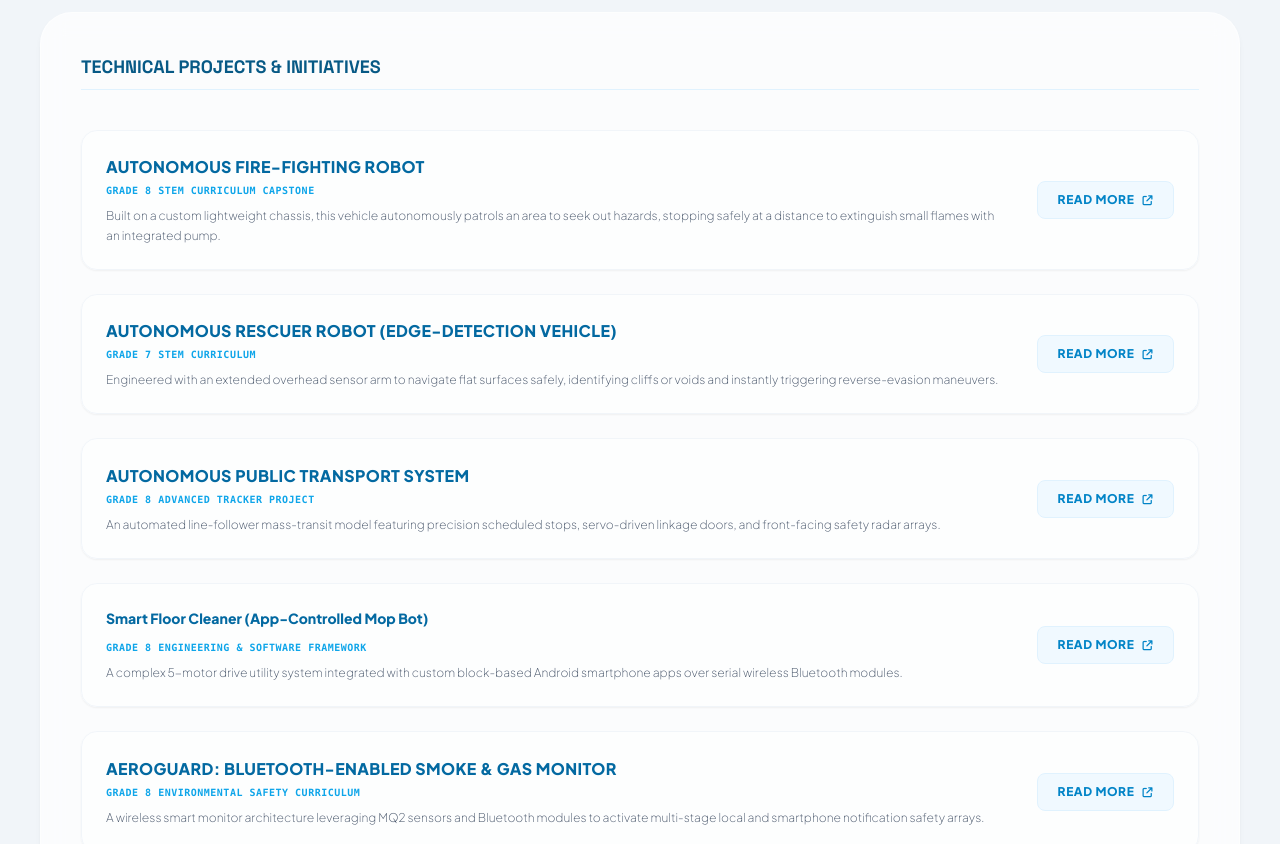
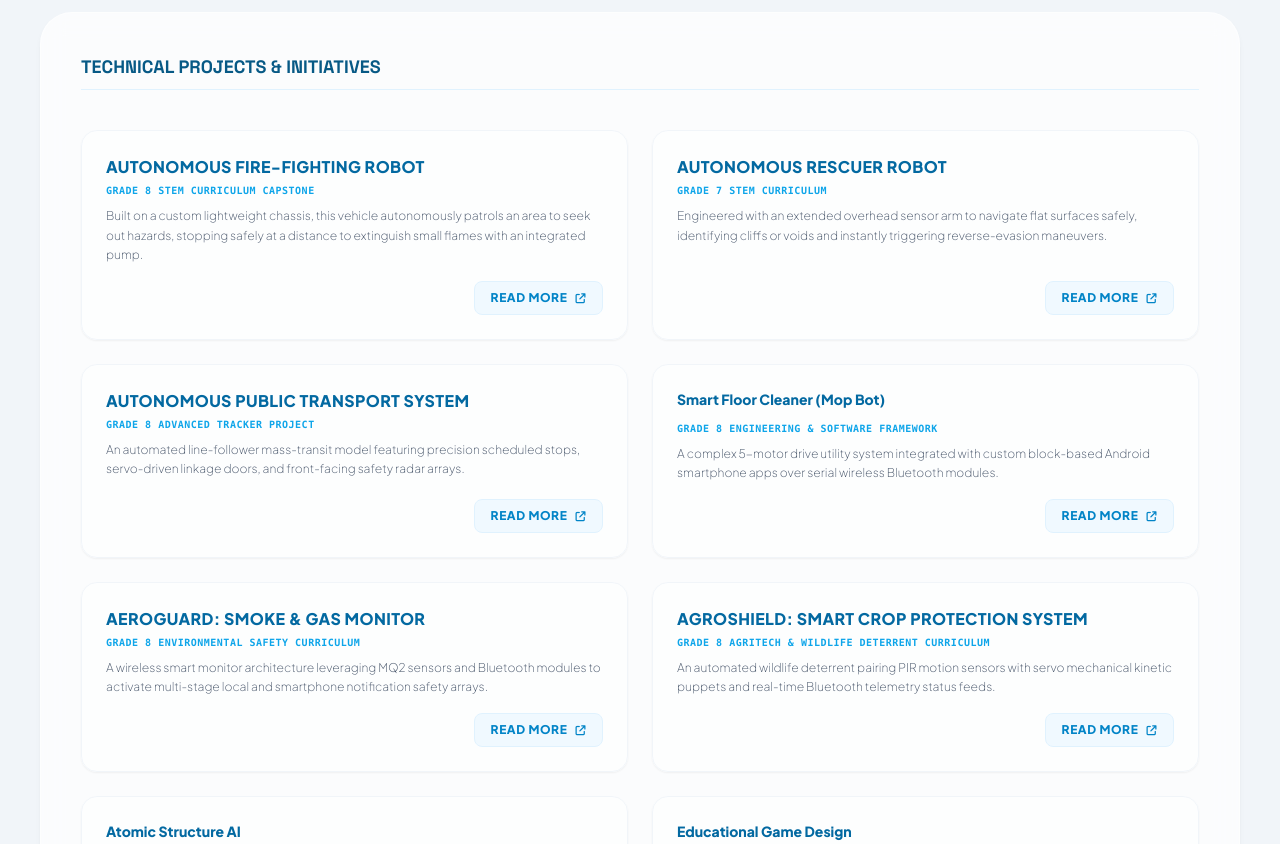
Before and after one commit to venkat1info-sys/Vengadeshperumal-Thangaraj, a plain HTML site: page index.html in a window 1280 px wide. Shown: the part 1920-2764 px from the top of the page. Drawn offline with nearby package versions, Linux system fonts and the light colour scheme.

Commit message:
Update index.html

```diff
--- a/index.html
+++ b/index.html
@@ -35,7 +35,7 @@
                         background-color 0.3s ease;
         }
         .interactive-project-card:hover {
-            transform: translateY(-6px) scale(1.02);
+            transform: translateY(-6px) scale(1.01);
             box-shadow: 0 20px 25px -5px rgba(2, 132, 199, 0.1), 0 10px 10px -5px rgba(2, 132, 199, 0.04);
             background-color: rgb(255, 255, 255);
             cursor: pointer;
@@ -185,71 +185,96 @@
 
         <section id="projects" class="glass-panel p-10 card-shadow">
             <h2 class="font-display text-lg font-bold uppercase mb-10 text-sky-800 border-b border-sky-100 pb-2">Technical Projects & Initiatives</h2>
-            <div class="grid grid-cols-1 md:grid-cols-2 lg:grid-cols-3 gap-6">
+            <div class="grid grid-cols-1 lg:grid-cols-2 gap-6">
 
-                <div onclick="openModal('firefighting')" class="interactive-project-card p-6 bg-white/50 rounded-2xl border border-slate-100 shadow-sm md:col-span-2 lg:col-span-3 flex flex-col md:flex-row justify-between items-start md:items-center gap-4">
+                <div onclick="openModal('firefighting')" class="interactive-project-card p-6 bg-white/50 rounded-2xl border border-slate-100 shadow-sm flex flex-col justify-between gap-4">
                     <div>
                         <h4 class="font-bold text-base mb-1 text-sky-700 uppercase tracking-wide">Autonomous Fire-Fighting Robot</h4>
                         <p class="font-mono text-[10px] uppercase text-sky-500 font-bold tracking-wider mb-2">Grade 8 STEM Curriculum Capstone</p>
-                        <p class="text-xs text-slate-600 leading-relaxed font-light max-w-4xl">
+                        <p class="text-xs text-slate-600 leading-relaxed font-light">
                             Built on a custom lightweight chassis, this vehicle autonomously patrols an area to seek out hazards, stopping safely at a distance to extinguish small flames with an integrated pump.
                         </p>
                     </div>
-                    <button class="shrink-0 bg-sky-50 text-sky-600 pointer-events-none px-5 py-2.5 rounded-lg text-xs font-bold uppercase tracking-wider flex items-center gap-2 border border-sky-100">
+                    <div class="flex justify-end">
+                        <button class="bg-sky-50 text-sky-600 px-4 py-2 rounded-lg text-xs font-bold uppercase tracking-wider flex items-center gap-2 border border-sky-100">
                             Read More <i class="fa-solid fa-arrow-up-right-from-square text-[10px]"></i>
                         </button>
                     </div>
+                </div>
 
-                <div onclick="openModal('rescuer')" class="interactive-project-card p-6 bg-white/50 rounded-2xl border border-slate-100 shadow-sm md:col-span-2 lg:col-span-3 flex flex-col md:flex-row justify-between items-start md:items-center gap-4">
+                <div onclick="openModal('rescuer')" class="interactive-project-card p-6 bg-white/50 rounded-2xl border border-slate-100 shadow-sm flex flex-col justify-between gap-4">
                     <div>
-                        <h4 class="font-bold text-base mb-1 text-sky-700 uppercase tracking-wide">Autonomous Rescuer Robot (Edge-Detection Vehicle)</h4>
+                        <h4 class="font-bold text-base mb-1 text-sky-700 uppercase tracking-wide">Autonomous Rescuer Robot</h4>
                         <p class="font-mono text-[10px] uppercase text-sky-500 font-bold tracking-wider mb-2">Grade 7 STEM Curriculum</p>
-                        <p class="text-xs text-slate-600 leading-relaxed font-light max-w-4xl">
+                        <p class="text-xs text-slate-600 leading-relaxed font-light">
                             Engineered with an extended overhead sensor arm to navigate flat surfaces safely, identifying cliffs or voids and instantly triggering reverse-evasion maneuvers.
                         </p>
                     </div>
-                    <button class="shrink-0 bg-sky-50 text-sky-600 pointer-events-none px-5 py-2.5 rounded-lg text-xs font-bold uppercase tracking-wider flex items-center gap-2 border border-sky-100">
+                    <div class="flex justify-end">
+                        <button class="bg-sky-50 text-sky-600 px-4 py-2 rounded-lg text-xs font-bold uppercase tracking-wider flex items-center gap-2 border border-sky-100">
                             Read More <i class="fa-solid fa-arrow-up-right-from-square text-[10px]"></i>
                         </button>
                     </div>
+                </div>
 
-                <div onclick="openModal('transport')" class="interactive-project-card p-6 bg-white/50 rounded-2xl border border-slate-100 shadow-sm md:col-span-2 lg:col-span-3 flex flex-col md:flex-row justify-between items-start md:items-center gap-4">
+                <div onclick="openModal('transport')" class="interactive-project-card p-6 bg-white/50 rounded-2xl border border-slate-100 shadow-sm flex flex-col justify-between gap-4">
                     <div>
                         <h4 class="font-bold text-base mb-1 text-sky-700 uppercase tracking-wide">Autonomous Public Transport System</h4>
                         <p class="font-mono text-[10px] uppercase text-sky-500 font-bold tracking-wider mb-2">Grade 8 Advanced Tracker Project</p>
-                        <p class="text-xs text-slate-600 leading-relaxed font-light max-w-4xl">
+                        <p class="text-xs text-slate-600 leading-relaxed font-light">
                             An automated line-follower mass-transit model featuring precision scheduled stops, servo-driven linkage doors, and front-facing safety radar arrays.
                         </p>
                     </div>
-                    <button class="shrink-0 bg-sky-50 text-sky-600 pointer-events-none px-5 py-2.5 rounded-lg text-xs font-bold uppercase tracking-wider flex items-center gap-2 border border-sky-100">
+                    <div class="flex justify-end">
+                        <button class="bg-sky-50 text-sky-600 px-4 py-2 rounded-lg text-xs font-bold uppercase tracking-wider flex items-center gap-2 border border-sky-100">
                             Read More <i class="fa-solid fa-arrow-up-right-from-square text-[10px]"></i>
                         </button>
                     </div>
+                </div>
 
-                <div onclick="openModal('floorcleaner')" class="interactive-project-card p-6 bg-white/50 rounded-2xl border border-slate-100 shadow-sm md:col-span-2 lg:col-span-3 flex flex-col md:flex-row justify-between items-start md:items-center gap-4">
+                <div onclick="openModal('floorcleaner')" class="interactive-project-card p-6 bg-white/50 rounded-2xl border border-slate-100 shadow-sm flex flex-col justify-between gap-4">
                     <div>
-                        <h4 class="font-bold text-sm mb-3 text-sky-700">Smart Floor Cleaner (App-Controlled Mop Bot)</h4>
+                        <h4 class="font-bold text-sm mb-3 text-sky-700">Smart Floor Cleaner (Mop Bot)</h4>
                         <p class="font-mono text-[10px] uppercase text-sky-500 font-bold tracking-wider mb-2">Grade 8 Engineering & Software Framework</p>
-                        <p class="text-xs text-slate-600 leading-relaxed font-light max-w-4xl">
+                        <p class="text-xs text-slate-600 leading-relaxed font-light">
                             A complex 5-motor drive utility system integrated with custom block-based Android smartphone apps over serial wireless Bluetooth modules.
                         </p>
                     </div>
-                    <button class="shrink-0 bg-sky-50 text-sky-600 pointer-events-none px-5 py-2.5 rounded-lg text-xs font-bold uppercase tracking-wider flex items-center gap-2 border border-sky-100">
+                    <div class="flex justify-end">
+                        <button class="bg-sky-50 text-sky-600 px-4 py-2 rounded-lg text-xs font-bold uppercase tracking-wider flex items-center gap-2 border border-sky-100">
                             Read More <i class="fa-solid fa-arrow-up-right-from-square text-[10px]"></i>
                         </button>
                     </div>
+                </div>
 
-                <div onclick="openModal('aeroguard')" class="interactive-project-card p-6 bg-white/50 rounded-2xl border border-slate-100 shadow-sm md:col-span-2 lg:col-span-3 flex flex-col md:flex-row justify-between items-start md:items-center gap-4">
+                <div onclick="openModal('aeroguard')" class="interactive-project-card p-6 bg-white/50 rounded-2xl border border-slate-100 shadow-sm flex flex-col justify-between gap-4">
                     <div>
-                        <h4 class="font-bold text-base mb-1 text-sky-700 uppercase tracking-wide">AeroGuard: Bluetooth-Enabled Smoke & Gas Monitor</h4>
+                        <h4 class="font-bold text-base mb-1 text-sky-700 uppercase tracking-wide">AeroGuard: Smoke & Gas Monitor</h4>
                         <p class="font-mono text-[10px] uppercase text-sky-500 font-bold tracking-wider mb-2">Grade 8 Environmental Safety Curriculum</p>
-                        <p class="text-xs text-slate-600 leading-relaxed font-light max-w-4xl">
+                        <p class="text-xs text-slate-600 leading-relaxed font-light">
                             A wireless smart monitor architecture leveraging MQ2 sensors and Bluetooth modules to activate multi-stage local and smartphone notification safety arrays.
                         </p>
                     </div>
-                    <button class="shrink-0 bg-sky-50 text-sky-600 pointer-events-none px-5 py-2.5 rounded-lg text-xs font-bold uppercase tracking-wider flex items-center gap-2 border border-sky-100">
+                    <div class="flex justify-end">
+                        <button class="bg-sky-50 text-sky-600 px-4 py-2 rounded-lg text-xs font-bold uppercase tracking-wider flex items-center gap-2 border border-sky-100">
                             Read More <i class="fa-solid fa-arrow-up-right-from-square text-[10px]"></i>
                         </button>
+                    </div>
+                </div>
+
+                <div onclick="openModal('agroshield')" class="interactive-project-card p-6 bg-white/50 rounded-2xl border border-slate-100 shadow-sm flex flex-col justify-between gap-4">
+                    <div>
+                        <h4 class="font-bold text-base mb-1 text-sky-700 uppercase tracking-wide">AgroShield: Smart Crop Protection System</h4>
+                        <p class="font-mono text-[10px] uppercase text-sky-500 font-bold tracking-wider mb-2">Grade 8 Agritech & Wildlife Deterrent Curriculum</p>
+                        <p class="text-xs text-slate-600 leading-relaxed font-light">
+                            An automated wildlife deterrent pairing PIR motion sensors with servo mechanical kinetic puppets and real-time Bluetooth telemetry status feeds.
+                        </p>
+                    </div>
+                    <div class="flex justify-end">
+                        <button class="bg-sky-50 text-sky-600 px-4 py-2 rounded-lg text-xs font-bold uppercase tracking-wider flex items-center gap-2 border border-sky-100">
+                            Read More <i class="fa-solid fa-arrow-up-right-from-square text-[10px]"></i>
+                        </button>
+                    </div>
                 </div>
 
                 <div class="interactive-project-card p-6 bg-white/50 rounded-2xl border border-slate-100 shadow-sm">
@@ -406,6 +431,22 @@
                 technical: `<div class="bg-white p-4 rounded-xl border border-slate-100"><strong>Wireless Telemetry:</strong> Managing data payload transmissions from an embedded hardware node to an external phone runtime framework.</div>
                             <div class="bg-white p-4 rounded-xl border border-slate-100"><strong>Advanced Block App Logic:</strong> Creating persistent event listeners inside MIT App Inventor to handle real-time background streams.</div>
                             <div class="bg-white p-4 rounded-xl border border-slate-100"><strong>Audio Hardware Control:</strong> Interfacing low-power audio sound frequency devices via localized pulse width or signal modulations.</div>`
+            },
+            agroshield: {
+                title: "AgroShield: Smart Crop Protection System",
+                subtitle: "Grade 8 Agritech & Wildlife Deterrent Curriculum",
+                icon: "fa-seedling text-emerald-600",
+                overview: "AgroShield is an interactive agritech project designed as an advanced hardware, software, and craft integration curriculum for Grade 8 students. Students apply their creative and engineering skills to construct a detailed crop field miniature using corrugated sheets and colored papers. The core system is an automated, wireless wildlife deterrent mechanism. When an intruding animal enters the crop field, a Passive Infrared (PIR) sensor instantly captures the movement. This triggers an onboard servo motor fitted with a custom mechanical puppet to swing rapidly left and right, creating a kinetic distraction to scare the animal away. Simultaneously, the system leverages a dual-platform curriculum where students build a companion smartphone application using MIT App Inventor; the hardware transmits an instant wireless alert via an HC-05 Bluetooth module, notifying the farmer on their mobile device that an intrusion has occurred.",
+                process: `<p><strong class="font-semibold text-slate-800">Intrusion Monitoring:</strong> System stays on guard with a PIR sensor actively monitoring the field perimeter for changes in infrared body emissions.</p>
+                          <p><strong class="font-semibold text-slate-800">Local Deterrent Activation:</strong> Processing instant trigger events to actuate the high-torque servo loop sequence.</p>
+                          <p><strong class="font-semibold text-slate-800">Kinetic Distraction:</strong> Automatically drives servo horns back and forth between 0° and 180° to actuate predator puppets and visual deterrent vectors.</p>
+                          <p><strong class="font-semibold text-slate-800">Wireless Alert Telemetry:</strong> Seamlessly pushes a real-time data status package over serial parameters via an HC-05 module to alert connected phone layouts immediately.</p>`,
+                academic: `<div class="bg-white p-4 rounded-xl border border-slate-100"><strong>Agritech & Ecology:</strong> Balancing modern crop scaling issues with clean, humane non-lethal pest management practices.</div>
+                           <div class="bg-white p-4 rounded-xl border border-slate-100"><strong>Biomedical Physics (IR):</strong> Mastery of thermal wave emission physics and tracking motion shifts across ambient radiation parameters.</div>
+                           <div class="bg-white p-4 rounded-xl border border-slate-100"><strong>Spatial Fabrication:</strong> Engineering precision mechanical dimensions to scale realistic fields down onto craft sheet structures.</div>`,
+                technical: `<div class="bg-white p-4 rounded-xl border border-slate-100"><strong>Kinematic Servo Control:</strong> Tuning angular boundaries, sweeping interval delays, and rotational constraints using servo libraries.</div>
+                            <div class="bg-white p-4 rounded-xl border border-slate-100"><strong>Event Application Logic:</strong> Mapping string sequence checks inside MIT App Inventor blocks to trigger real-time color changes or security alerts.</div>
+                            <div class="bg-white p-4 rounded-xl border border-slate-100"><strong>Wireless Node Networking:</strong> Serial streaming configurations allowing offline sensor devices to securely pipe data payloads directly into a connected smartphone ecosystem.</div>`
             }
         };
 
```
Lines whose indentation alone changed are shown as unchanged.
